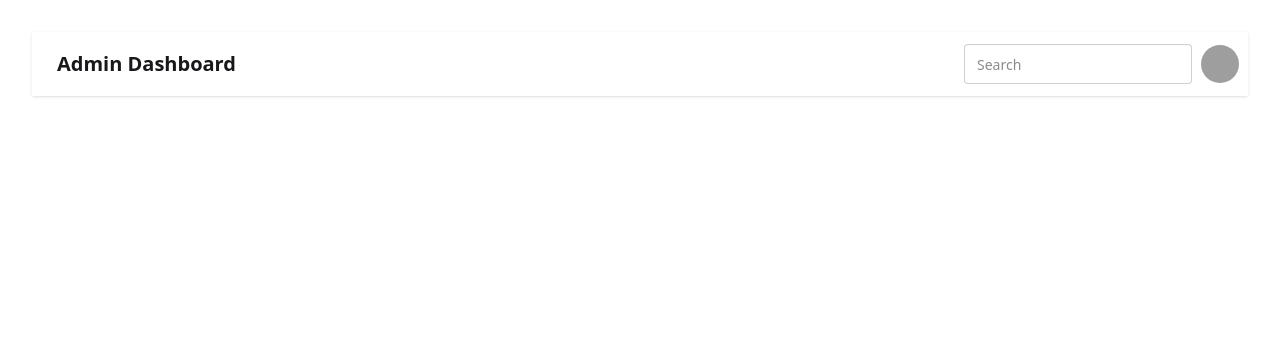
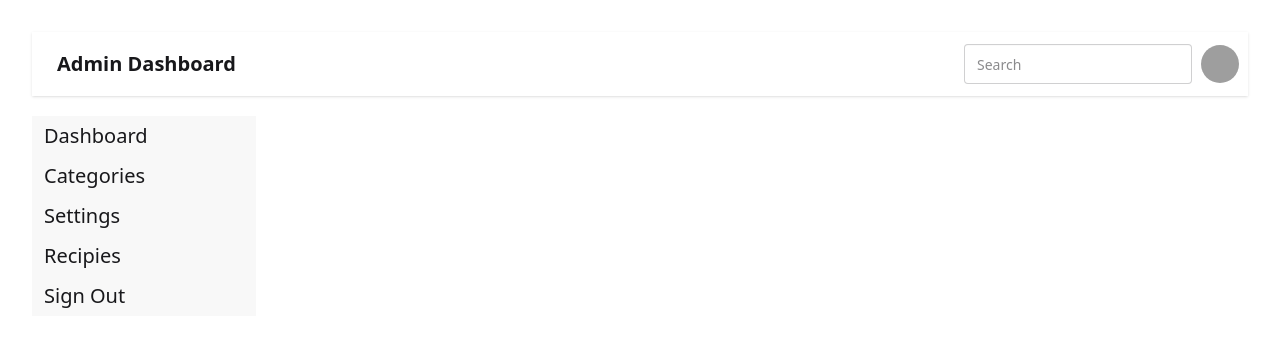
Before and after one commit to arnobfintech07/Admin-Dashboard-For-Recipe, a React (Vite) app: page / in a window 1280 px wide. Shown: the top 346 px of the page. Built offline with nearby package versions, Linux system fonts and the light colour scheme; grey boxes are pictures that could not be loaded.

Commit message:
SideBar Added

```diff
--- a/src/App.jsx
+++ b/src/App.jsx
@@ -3,12 +3,14 @@ import reactLogo from './assets/react.svg'
 import viteLogo from '/vite.svg'
 import './App.css'
 import Navbar from './Components/Navbar'
+import SideBar from './Components/SideBar'
 function App() {
   const [count, setCount] = useState(0)
 
   return (
     <>
       <Navbar/>
+      <SideBar/>
     </>
   )
 }
--- /dev/null
+++ b/src/Components/SideBar.jsx
@@ -0,0 +1,26 @@
+function SideBar() {
+  return (
+
+    <ul className=" my-5 menu bg-base-200  w-56 [&_li>*]:rounded-none p-0">
+    <div className=" text-xl">
+      <li>
+        <a>Dashboard</a>
+      </li>
+      <li>
+        <a>Categories</a>
+      </li>
+      <li>
+        <a>Settings</a>
+      </li>
+      <li>
+        <a>Recipies</a>
+      </li>
+      <li>
+        <a>Sign Out</a>
+      </li>
+      </div>
+    </ul>
+
+  );
+}
+export default SideBar;
```
